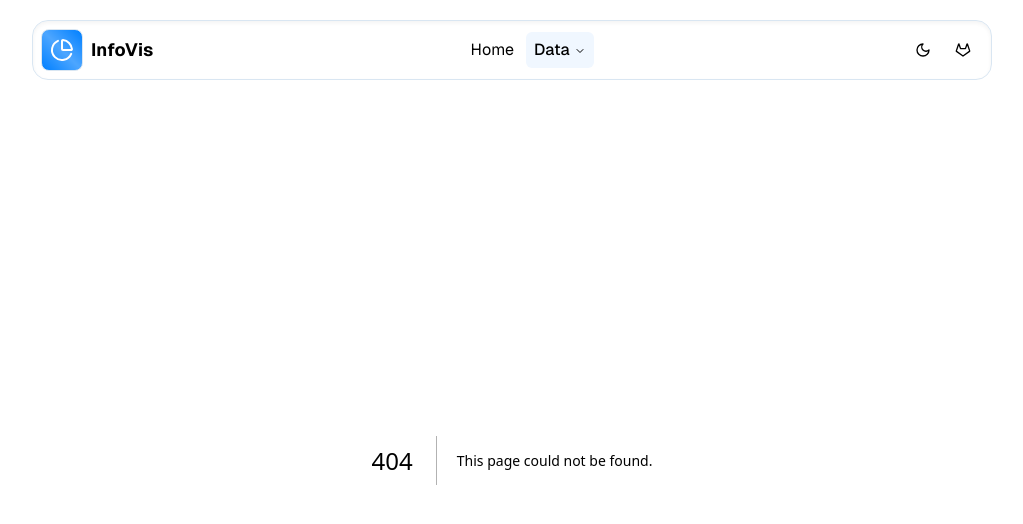
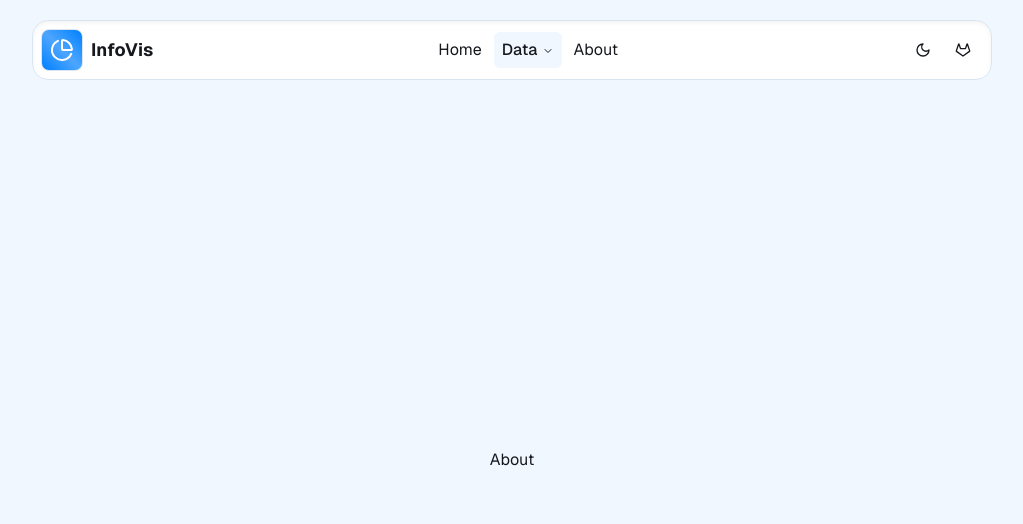
Before and after one commit to yunuseyvz/stravaviz, a Next.js app: page /about in a window 1280 px wide. Before the commit this address had no page. Shown: the top 524 px of the page, without its empty margins (128-1151 px from the left). Built offline with nearby package versions, Linux system fonts and the light colour scheme.

Commit message:
about page

```diff
--- /dev/null
+++ b/src/app/about/page.tsx
@@ -0,0 +1,9 @@
+import D3Graph from "@/components/graph";
+
+export default function data0() {
+  return (
+    <div className="flex items-center justify-center min-h-screen p-8 pb-20 sm:p-20">
+      About
+    </div>
+  );
+}
--- a/src/components/navbar.tsx
+++ b/src/components/navbar.tsx
@@ -90,6 +90,11 @@ export const Navbar = () => {
               ))}
             </NavigationMenuContent>
           </NavigationMenuItem>
+          <NavigationMenuLink asChild>
+              <Link href="/about" className="text-base px-2 flex items-center hover:text-blue-500">
+                About
+              </Link>
+            </NavigationMenuLink>
         </NavigationMenuList>
       </NavigationMenu>
 
```
